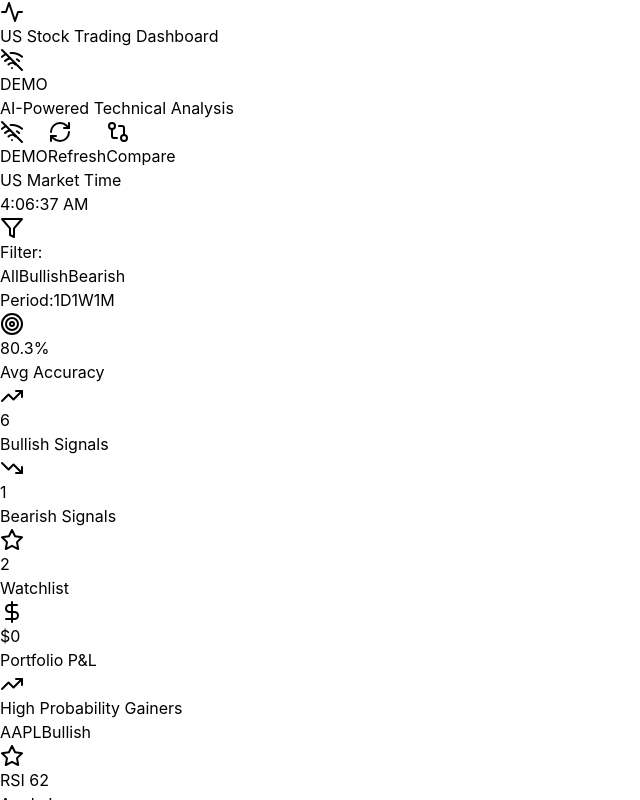
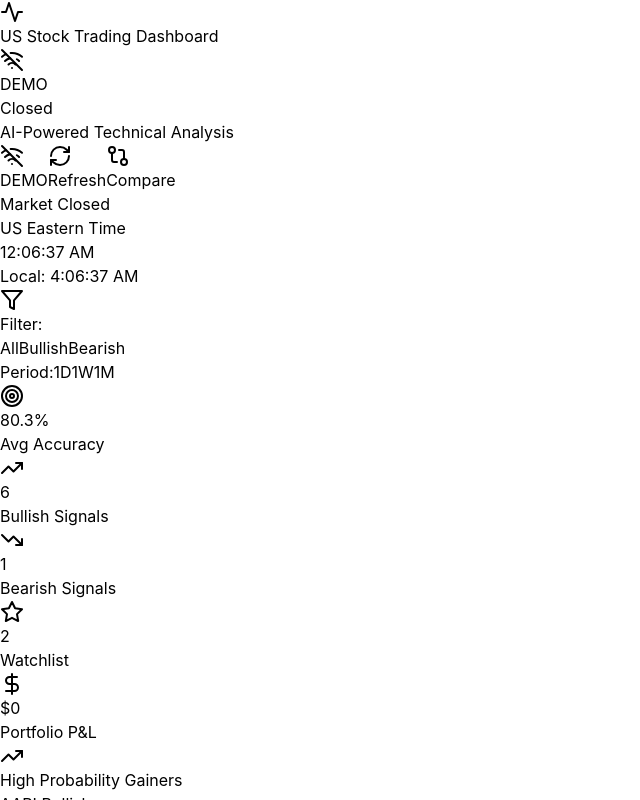
Before and after one commit to WheelMan01/asx-dashboard, a React (Vite) app: page / in a window 1280 px wide. Both pictures are taken after a click on the button "Use Demo Data". Shown: the top 800 px of the page, without its empty margins (0-640 px from the left). Built offline with nearby package versions, Linux system fonts and the light colour scheme.

Commit message:
Update App.jsx

```diff
--- a/src/App.jsx
+++ b/src/App.jsx
@@ -21,6 +21,38 @@ function App() {
   const [isLoading, setIsLoading] = useState(false);
   const [isLive, setIsLive] = useState(false);
   const [lastUpdate, setLastUpdate] = useState(null);
+
+  // Market status helper function
+  const getMarketStatus = () => {
+    const now = new Date();
+    const usEastern = new Date(now.toLocaleString('en-US', { timeZone: 'America/New_York' }));
+    const hours = usEastern.getHours();
+    const minutes = usEastern.getMinutes();
+    const day = usEastern.getDay();
+
+    // Weekend
+    if (day === 0 || day === 6) {
+      return { status: 'Closed', color: 'rose', label: 'Weekend' };
+    }
+
+    const timeInMinutes = hours * 60 + minutes;
+    const marketOpen = 9 * 60 + 30; // 9:30 AM
+    const marketClose = 16 * 60; // 4:00 PM
+    const preMarketStart = 4 * 60; // 4:00 AM
+    const afterHoursEnd = 20 * 60; // 8:00 PM
+
+    if (timeInMinutes >= marketOpen && timeInMinutes < marketClose) {
+      return { status: 'Open', color: 'emerald', label: 'Market Open' };
+    } else if (timeInMinutes >= preMarketStart && timeInMinutes < marketOpen) {
+      return { status: 'Pre-Market', color: 'amber', label: 'Pre-Market' };
+    } else if (timeInMinutes >= marketClose && timeInMinutes < afterHoursEnd) {
+      return { status: 'After-Hours', color: 'amber', label: 'After-Hours' };
+    } else {
+      return { status: 'Closed', color: 'rose', label: 'Market Closed' };
+    }
+  };
+
+  const marketStatus = getMarketStatus();
 
   useEffect(() => {
     const timer = setInterval(() => setCurrentTime(new Date()), 1000);
@@ -428,6 +460,10 @@ function App() {
                       DEMO
                     </div>
                   )}
+                  <div className={`flex items-center gap-1 px-2 py-1 bg-${marketStatus.color}-500/20 rounded text-${marketStatus.color}-400 text-xs font-semibold`}>
+                    <div className={`w-2 h-2 rounded-full bg-${marketStatus.color}-400 ${marketStatus.status === 'Open' ? 'animate-pulse' : ''}`}></div>
+                    {marketStatus.status}
+                  </div>
                 </div>
                 <p className="text-sm text-slate-400">
                   AI-Powered Technical Analysis
@@ -472,8 +508,24 @@ function App() {
               </button>
 
               <div className="text-right">
-                <div className="text-sm text-slate-400">US Market Time</div>
-                <div className="text-lg font-semibold">{currentTime.toLocaleTimeString()}</div>
+                <div className={`flex items-center gap-2 justify-end mb-1`}>
+                  <div className={`w-2 h-2 rounded-full bg-${marketStatus.color}-400 animate-pulse`}></div>
+                  <span className={`text-sm font-semibold text-${marketStatus.color}-400`}>
+                    {marketStatus.label}
+                  </span>
+                </div>
+                <div className="text-xs text-slate-400">US Eastern Time</div>
+                <div className="text-base font-semibold">
+                  {new Date().toLocaleTimeString('en-US', {
+                    timeZone: 'America/New_York',
+                    hour: '2-digit',
+                    minute: '2-digit',
+                    second: '2-digit'
+                  })}
+                </div>
+                <div className="text-xs text-slate-500 mt-1">
+                  Local: {currentTime.toLocaleTimeString()}
+                </div>
               </div>
             </div>
           </div>
```
